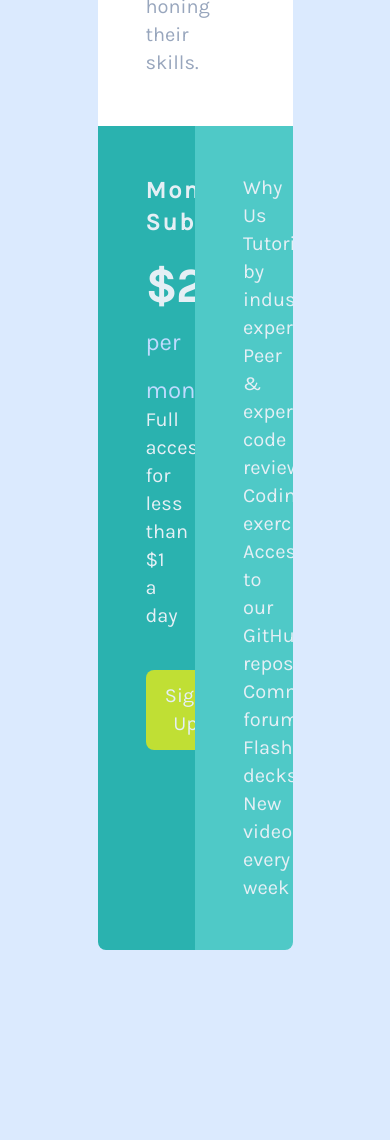
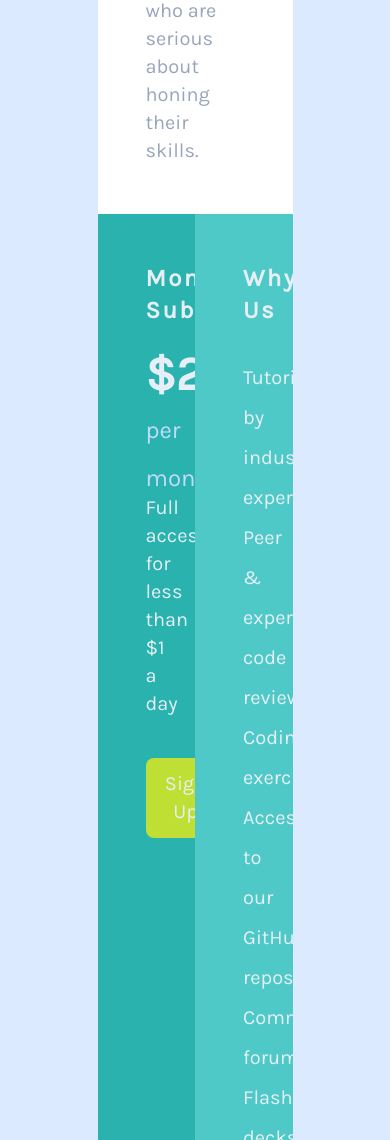
Before and after one commit to dazeign/Frontend-Mentors-Practice, a website: page DazeFrontendMasters/single-price-grid-component-master/single-price-grid-component-master/index.html in a window 390 px wide. Shown: the part 860-2000 px from the top of the page. Before the commit the page ends 1810 px from the top, so only its background shows below. Drawn offline with nearby package versions, Linux system fonts and the light colour scheme.

Commit message:
COmpleted for two screens, tomorrow i style for mobile

```diff
--- a/DazeFrontendMasters/single-price-grid-component-master/single-price-grid-component-master/index.html
+++ b/DazeFrontendMasters/single-price-grid-component-master/single-price-grid-component-master/index.html
@@ -10,7 +10,7 @@
 
 </head>
 <body class="bg-blue-100 flex flex-col justify-center items-center">
-  <div class="bg-white flex flex-col rounded-t-lg w-1/2 p-12 mt-10">
+  <div class="bg-white flex flex-col rounded-t-lg w-1/2 p-12 mt-32 sm:w-5/6">
   <h2 class="join text-4xl font-bold">Join our community</h2>
 
   <p class="mt-4 text-2xl thirty">30-day, hassle-free money back guarantee</p>
@@ -19,7 +19,7 @@
   Perfect for any developers who are serious about honing their skills.</p>
    </div>
 
-   <div class="flex flex-row w-1/2 text-green-100 text-xl rounded-b-lg overflow-hidden">
+   <div class="flex flex-row w-1/2 text-green-100 text-xl rounded-b-lg overflow-hidden sm:w-5/6">
     <div class="bg-green-700 w-1/2 p-12 left">
     <h2 class="text-2xl font-semibold tracking-widest">Monthly Subscription</h2>
 
@@ -30,8 +30,8 @@
   <button class="sign block flex items-center w-full bg-red-600 justify-center px-10 py-3 rounded-lg mt-10 ">Sign Up</button>
   </div>
 <div class="bg-green-500 w-1/2 p-12 right">
-  <h2>Why Us</h2>
-<div></div>
+  <h2 class="text-2xl font-semibold tracking-widest">Why Us</h2>
+  <p class="mt-8 leading-10">
   Tutorials by industry experts
   Peer &amp; expert code review
   Coding exercises
@@ -39,6 +39,8 @@
   Community forum
   Flashcard decks
   New videos every week
+</p>
+</div>
 </div>
   <!-- <footer>
     <p class="attribution">
```
